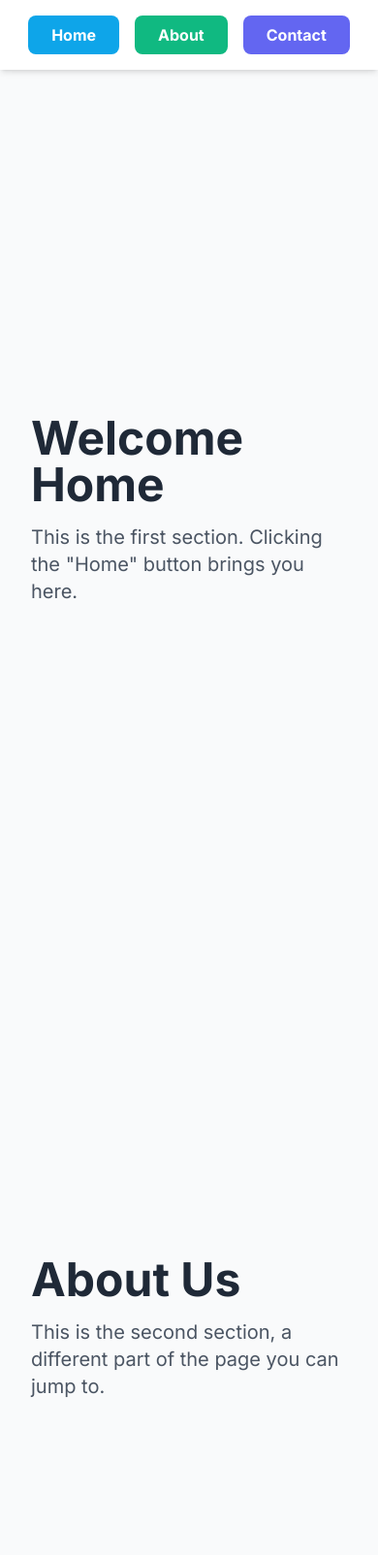
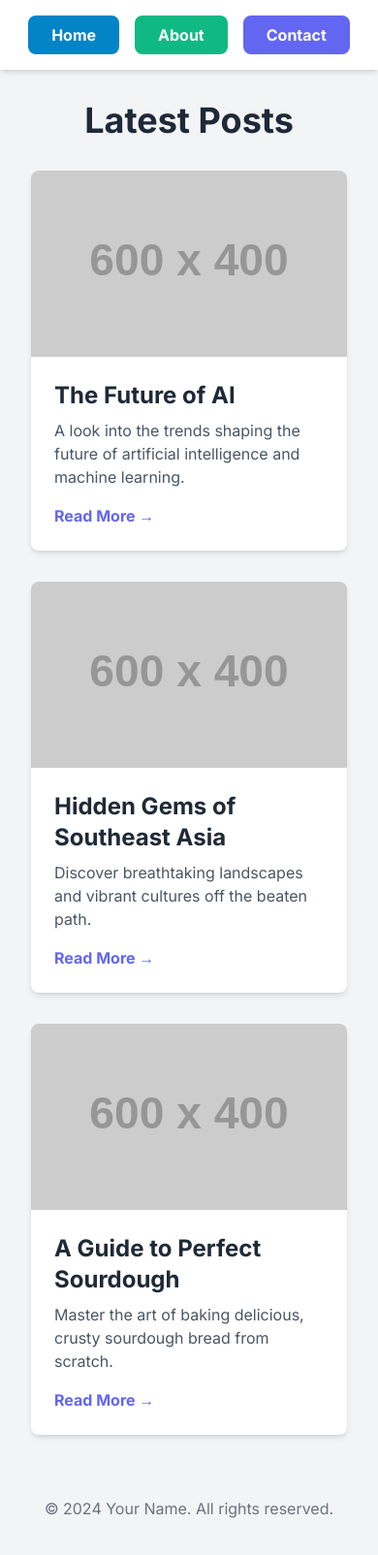
Before and after one commit to Gnostic-Nomad/Gnostic-Nomad.github.io, a plain HTML site: page index.html in a window 390 px wide. Shown: the top 1604 px of the page at 97% size. Drawn offline with nearby package versions, Linux system fonts and the light colour scheme; placeholder pictures from the web are drawn by us.

Commit message:
Update index.html

```diff
--- a/index.html
+++ b/index.html
@@ -4,7 +4,7 @@
     <!-- Metadata for the browser -->
     <meta charset="UTF-8">
     <meta name="viewport" content="width=device-width, initial-scale=1.0">
-    <title>Simple One-Page Site</title>
+    <title>Simple Blog Site</title>
 
     <!-- Link to Tailwind CSS for styling -->
     <script src="https://cdn.tailwindcss.com"></script>
@@ -14,62 +14,158 @@
     <link rel="preconnect" href="https://fonts.gstatic.com" crossorigin>
     <link href="https://fonts.googleapis.com/css2?family=Inter:wght@400;500;700&display=swap" rel="stylesheet">
 
-    <!-- This style block enables smooth scrolling and sets the font -->
     <style>
-        html {
-            scroll-behavior: smooth;
-        }
         body {
             font-family: 'Inter', sans-serif;
         }
+        /* Style for the active navigation link */
+        .nav-link.active {
+            background-color: #0284c7; /* A darker shade of sky blue */
+        }
     </style>
 </head>
-<body class="bg-gray-50 text-gray-800">
+<body class="bg-gray-100 text-gray-800">
 
     <!--
       A sticky header with navigation buttons.
-      'sticky top-0' keeps it fixed at the top during scroll.
+      The links will now trigger JavaScript to show/hide page sections.
     -->
     <header class="bg-white shadow-md sticky top-0 z-10">
         <nav class="container mx-auto px-6 py-4 flex justify-center space-x-4">
-            <!-- Each button is a link to a section ID on this page -->
-            <a href="#section1" class="bg-sky-500 hover:bg-sky-600 text-white font-bold py-2 px-6 rounded-lg transition duration-300">Home</a>
-            <a href="#section2" class="bg-emerald-500 hover:bg-emerald-600 text-white font-bold py-2 px-6 rounded-lg transition duration-300">About</a>
-            <a href="#section3" class="bg-indigo-500 hover:bg-indigo-600 text-white font-bold py-2 px-6 rounded-lg transition duration-300">Contact</a>
+            <!-- Each button is a link that targets a page section -->
+            <a href="#home" data-page="home" class="nav-link active bg-sky-500 hover:bg-sky-600 text-white font-bold py-2 px-6 rounded-lg transition duration-300">Home</a>
+            <a href="#about" data-page="about" class="nav-link bg-emerald-500 hover:bg-emerald-600 text-white font-bold py-2 px-6 rounded-lg transition duration-300">About</a>
+            <a href="#contact" data-page="contact" class="nav-link bg-indigo-500 hover:bg-indigo-600 text-white font-bold py-2 px-6 rounded-lg transition duration-300">Contact</a>
         </nav>
     </header>
 
-    <!-- Main content container -->
-    <main class="container mx-auto p-8">
+    <!--
+      Page content containers.
+      Only one of these will be visible at a time.
+      The 'hidden' class from Tailwind CSS is used to hide elements.
+    -->
+    <div id="page-container" class="container mx-auto p-8">
 
-        <!--
-          Section 1: The 'id' attribute is the target for the navigation link.
-          'min-h-screen' ensures the section takes up at least the full height of the screen.
-          'pt-20' adds padding to the top to prevent content from hiding under the sticky header.
-        -->
-        <section id="section1" class="min-h-screen flex flex-col justify-center">
-            <h1 class="text-5xl font-bold mb-4">Welcome Home</h1>
-            <p class="text-xl text-gray-600">This is the first section. Clicking the "Home" button brings you here.</p>
-        </section>
+        <!-- Home Page / Blog Feed -->
+        <main id="page-home" class="page-content">
+            <h1 class="text-4xl font-bold mb-8 text-center">Latest Posts</h1>
+            <div class="grid grid-cols-1 md:grid-cols-2 lg:grid-cols-3 gap-8">
+                <!-- Blog Post 1 -->
+                <div class="bg-white rounded-lg shadow-md overflow-hidden">
+                    <img src="https://placehold.co/600x400/a78bfa/ffffff?text=Tech" alt="Blog post image" class="w-full h-48 object-cover">
+                    <div class="p-6">
+                        <h2 class="text-2xl font-bold mb-2">The Future of AI</h2>
+                        <p class="text-gray-600 mb-4">A look into the trends shaping the future of artificial intelligence and machine learning.</p>
+                        <a href="#" class="text-indigo-500 hover:underline font-semibold">Read More &rarr;</a>
+                    </div>
+                </div>
+                <!-- Blog Post 2 -->
+                <div class="bg-white rounded-lg shadow-md overflow-hidden">
+                    <img src="https://placehold.co/600x400/facc15/ffffff?text=Travel" alt="Blog post image" class="w-full h-48 object-cover">
+                    <div class="p-6">
+                        <h2 class="text-2xl font-bold mb-2">Hidden Gems of Southeast Asia</h2>
+                        <p class="text-gray-600 mb-4">Discover breathtaking landscapes and vibrant cultures off the beaten path.</p>
+                        <a href="#" class="text-indigo-500 hover:underline font-semibold">Read More &rarr;</a>
+                    </div>
+                </div>
+                <!-- Blog Post 3 -->
+                <div class="bg-white rounded-lg shadow-md overflow-hidden">
+                    <img src="https://placehold.co/600x400/4ade80/ffffff?text=Food" alt="Blog post image" class="w-full h-48 object-cover">
+                    <div class="p-6">
+                        <h2 class="text-2xl font-bold mb-2">A Guide to Perfect Sourdough</h2>
+                        <p class="text-gray-600 mb-4">Master the art of baking delicious, crusty sourdough bread from scratch.</p>
+                        <a href="#" class="text-indigo-500 hover:underline font-semibold">Read More &rarr;</a>
+                    </div>
+                </div>
+            </div>
+        </main>
 
-        <!-- Section 2 -->
-        <section id="section2" class="min-h-screen flex flex-col justify-center">
-            <h2 class="text-5xl font-bold mb-4">About Us</h2>
-            <p class="text-xl text-gray-600">This is the second section, a different part of the page you can jump to.</p>
-        </section>
+        <!-- About Page -->
+        <main id="page-about" class="page-content hidden">
+            <div class="bg-white p-8 rounded-lg shadow-md max-w-2xl mx-auto">
+                <h1 class="text-4xl font-bold mb-4">About This Blog</h1>
+                <p class="text-lg text-gray-700 leading-relaxed">
+                    Welcome! This blog is a personal project where I share my thoughts on technology, travel, and food. My goal is to create content that is both informative and inspiring. Thanks for stopping by!
+                </p>
+            </div>
+        </main>
 
-        <!-- Section 3 -->
-        <section id="section3" class="min-h-screen flex flex-col justify-center">
-            <h2 class="text-5xl font-bold mb-4">Get In Touch</h2>
-            <p class="text-xl text-gray-600">And this is the third and final section for contact information.</p>
-        </section>
+        <!-- Contact Page -->
+        <main id="page-contact" class="page-content hidden">
+             <div class="bg-white p-8 rounded-lg shadow-md max-w-2xl mx-auto">
+                <h1 class="text-4xl font-bold mb-4">Get In Touch</h1>
+                <p class="text-gray-600 mb-6">Have a question or want to collaborate? Send a message below!</p>
+                <form>
+                    <div class="mb-4">
+                        <label for="name" class="block text-gray-700 font-semibold mb-2">Name</label>
+                        <input type="text" id="name" class="w-full px-4 py-2 border rounded-lg focus:outline-none focus:ring-2 focus:ring-indigo-500" placeholder="Your Name">
+                    </div>
+                    <div class="mb-4">
+                        <label for="email" class="block text-gray-700 font-semibold mb-2">Email</label>
+                        <input type="email" id="email" class="w-full px-4 py-2 border rounded-lg focus:outline-none focus:ring-2 focus:ring-indigo-500" placeholder="your.email@example.com">
+                    </div>
+                    <div class="mb-6">
+                        <label for="message" class="block text-gray-700 font-semibold mb-2">Message</label>
+                        <textarea id="message" rows="5" class="w-full px-4 py-2 border rounded-lg focus:outline-none focus:ring-2 focus:ring-indigo-500" placeholder="Your message..."></textarea>
+                    </div>
+                    <button type="submit" class="w-full bg-indigo-500 hover:bg-indigo-600 text-white font-bold py-3 px-4 rounded-lg transition duration-300">
+                        Send Message
+                    </button>
+                </form>
+            </div>
+        </main>
 
-    </main>
+    </div>
 
     <!-- A simple footer for the bottom of the page -->
     <footer class="text-center py-8 text-gray-500">
         <p>&copy; 2024 Your Name. All rights reserved.</p>
     </footer>
 
+    <!-- JavaScript to handle page switching -->
+    <script>
+        document.addEventListener('DOMContentLoaded', () => {
+            const navLinks = document.querySelectorAll('.nav-link');
+            const pages = document.querySelectorAll('.page-content');
+
+            // Function to switch pages
+            function showPage(pageId) {
+                // Hide all pages
+                pages.forEach(page => {
+                    page.classList.add('hidden');
+                });
+
+                // Show the target page
+                const targetPage = document.getElementById(`page-${pageId}`);
+                if (targetPage) {
+                    targetPage.classList.remove('hidden');
+                }
+
+                // Update active state on nav links
+                navLinks.forEach(link => {
+                    if (link.dataset.page === pageId) {
+                        link.classList.add('active');
+                    } else {
+                        link.classList.remove('active');
+                    }
+                });
+            }
+
+            // Add click event listeners to nav links
+            navLinks.forEach(link => {
+                link.addEventListener('click', (event) => {
+                    event.preventDefault(); // Prevent default anchor link behavior
+                    const pageId = link.dataset.page;
+                    showPage(pageId);
+                    // Update URL hash for better history/bookmarking
+                    window.location.hash = pageId;
+                });
+            });
+
+            // Check for a hash in the URL on page load
+            const initialPage = window.location.hash.substring(1) || 'home';
+            showPage(initialPage);
+        });
+    </script>
 </body>
 </html>
```
